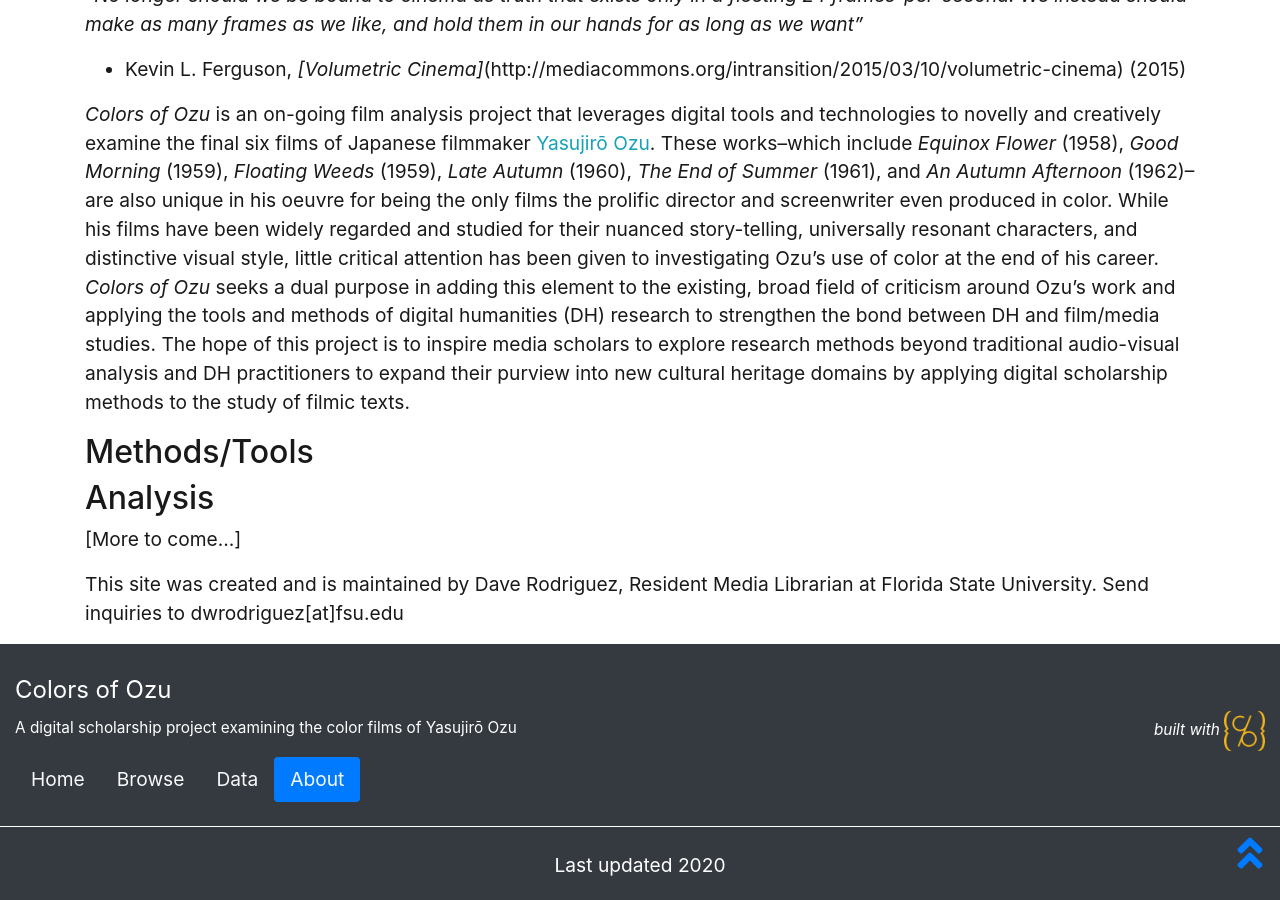
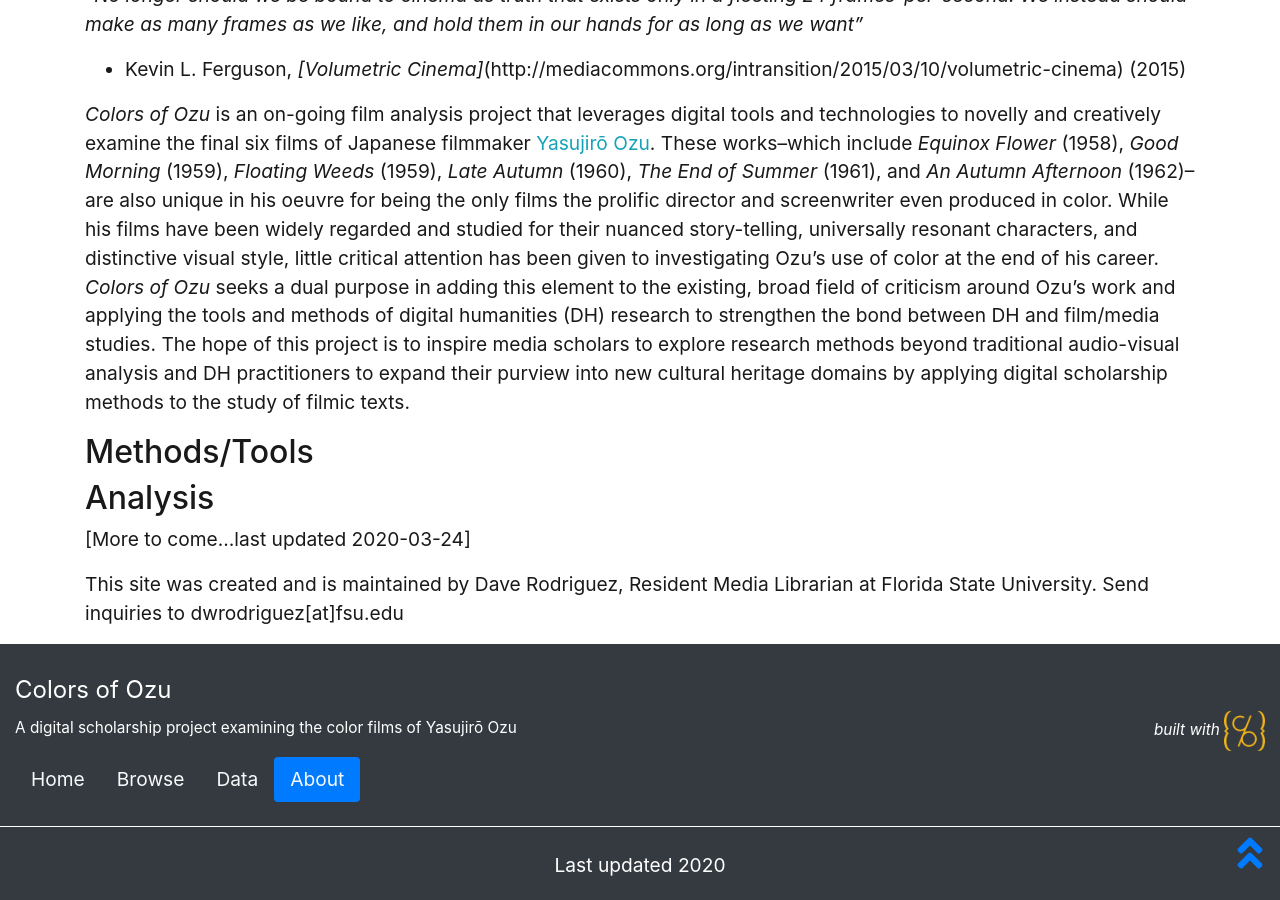
Before and after one commit to drodz11/colors-of-ozu, a Jekyll site: the page built from pages/about.md, in a window 1280 px wide and 900 px high, scrolled down 571 px. Built offline with Jekyll 4.4.1, drawn with Linux system fonts in a browser that asks for light colours.

Commit message:
Update about.md

```diff
--- a/pages/about.md
+++ b/pages/about.md
@@ -26,6 +26,6 @@ _Colors of Ozu_ is an on-going film analysis project that leverages digital tool
 
 ## Analysis
 
-[More to come...]
+[More to come...last updated 2020-03-24]
 
 This site was created and is maintained by Dave Rodriguez, Resident Media Librarian at Florida State University. Send inquiries to dwrodriguez[at]fsu.edu
```
